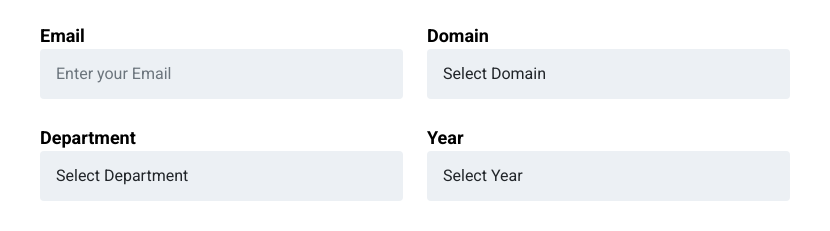
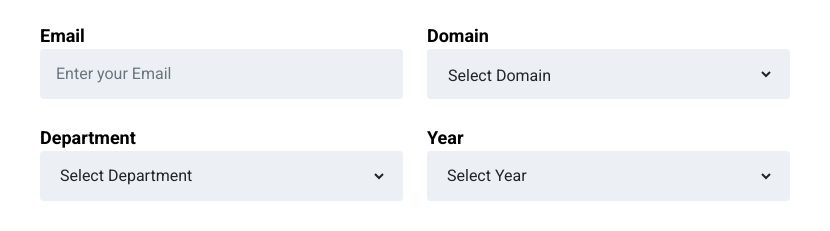
Before and after one commit to Hexameta/hexameta, a plain HTML site: page internship/index.html in a window 1280 px wide. Shown: the part 351-582 px from the top of the page, 225-1055 px from the left. Drawn offline with nearby package versions, Linux system fonts and the light colour scheme.

Commit message:
select modiied

```diff
--- a/internship/index.html
+++ b/internship/index.html
@@ -88,7 +88,7 @@
             <div class="col-md-6">
               <div class="form-group">
                 <label class="fw-bold">Domain</label>
-                <select id="domain" name="Domain" class="form-control" required>
+                <select id="domain" name="Domain" class="form-control p-3" required>
                   <option disabled selected value>Select Domain</option>
                   <option value="Web Dev">Web Development</option>
                   <option value="App Dev">App Development</option>
--- a/internship/style.css
+++ b/internship/style.css
@@ -86,6 +86,16 @@ body{
 	-o-transition: all 0.3s ease-in-out;
 	transition: all 0.3s ease-in-out;
 }
+
+select.form-control{
+    -webkit-appearance: menulist!important;
+    -moz-appearance: menulist!important;
+    -ms-appearance: menulist!important;
+    -o-appearance: menulist!important;
+    appearance: menulist!important;
+	border-right: 16px solid transparent
+}
+
 .form-control:focus{
 	border-color: #2224aa;
 	-webkit-box-shadow: 0px 0px 20px rgba(0, 0, 0, .1);
```
Also changed, not shown: internship/terms/index.html (+3 -1 lines).
